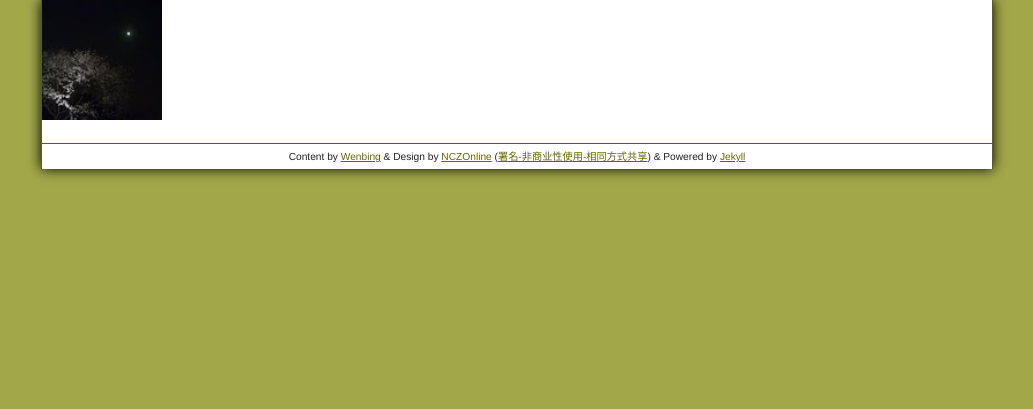
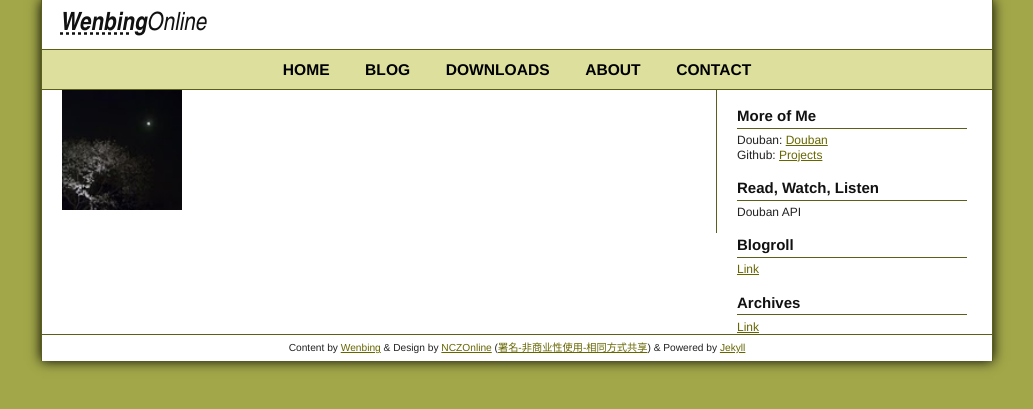
Before and after one commit to GunioRobot/wenbing.github.com, a Jekyll site: the page built from about.markdown, in a window 1280 px wide. Shown: the top 409 px of the page, without its empty margins (123-1156 px from the left). Built offline with Jekyll 4.4.1, drawn with Linux system fonts in a browser that asks for light colours; Markdown is read by kramdown in place of the engine named in the settings.

Commit message:
all in blog layout and post in blog-post layout

```diff
--- a/404.html
+++ b/404.html
@@ -1,5 +1,5 @@
 ---
-layout: labs
+layout: blog
 title: 页面不存在！
 ---
 <h1>页面不存在</h1>
--- a/_includes/nav.html
+++ b/_includes/nav.html
@@ -5,6 +5,6 @@
       <li class="first"><a href="/">Home</a></li>
       <li><a href="/blog/">Blog</a></li>
       <li><a href="/downloads/">Downloads</a></li>
-      <li><a href="/about/">About</a></li>
+      <li><a href="/about.html">About</a></li>
       <li><a href="/contact/">Contact</a></li>
     </ul>
--- a/_layouts/blog.html
+++ b/_layouts/blog.html
@@ -1,6 +1,5 @@
 ---
 layout: default
-top: Blog
 feed: atom.xml
 ---
 
--- a/_layouts/default.html
+++ b/_layouts/default.html
@@ -3,7 +3,7 @@
   <head>
     <meta http-equiv="Content-Type" content="text/html; charset=UTF-8" />
     <meta name="author" content="Wenbing Zheng" />
-    <title>{{ page.title }} &larr; {{ page.top }} &larr; WenbingOnline</title>
+    <title>{{ page.title }} &larr; WenbingOnline</title>
     {% if page.keywords %}
     <meta name="keywords" content="{{ page.keywords }}">
     {% endif %}
--- a/about.markdown
+++ b/about.markdown
@@ -1,5 +1,5 @@
 ---
-layout: default
+layout: blog
 title: About Me
 section: about
 
--- a/index.markdown
+++ b/index.markdown
@@ -1,5 +1,5 @@
 ---
-layout: default
+layout: blog
 title: Home
 
 section: home
```
Also changed, not shown: other parts of index.markdown (+2 -0 lines).
